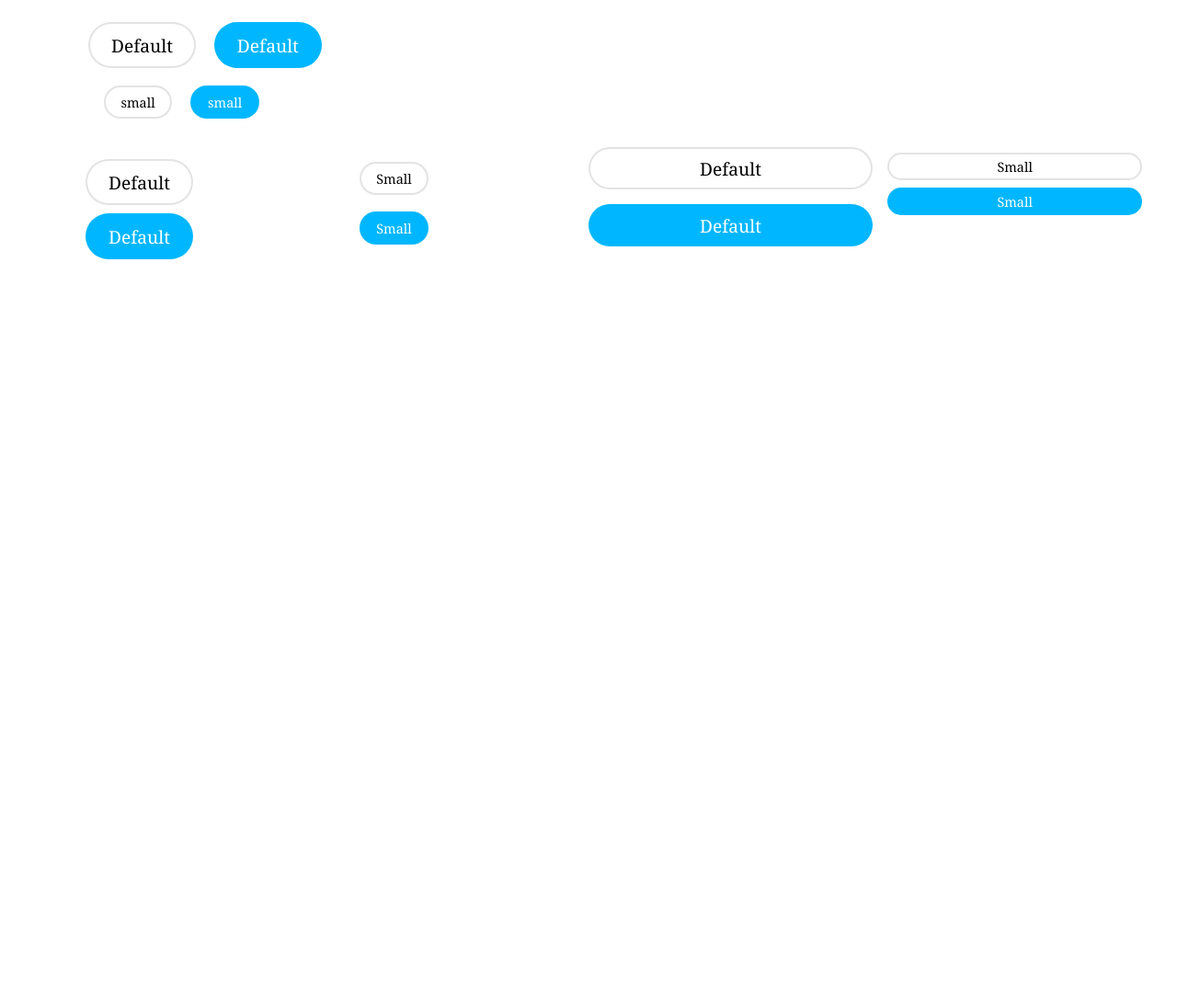
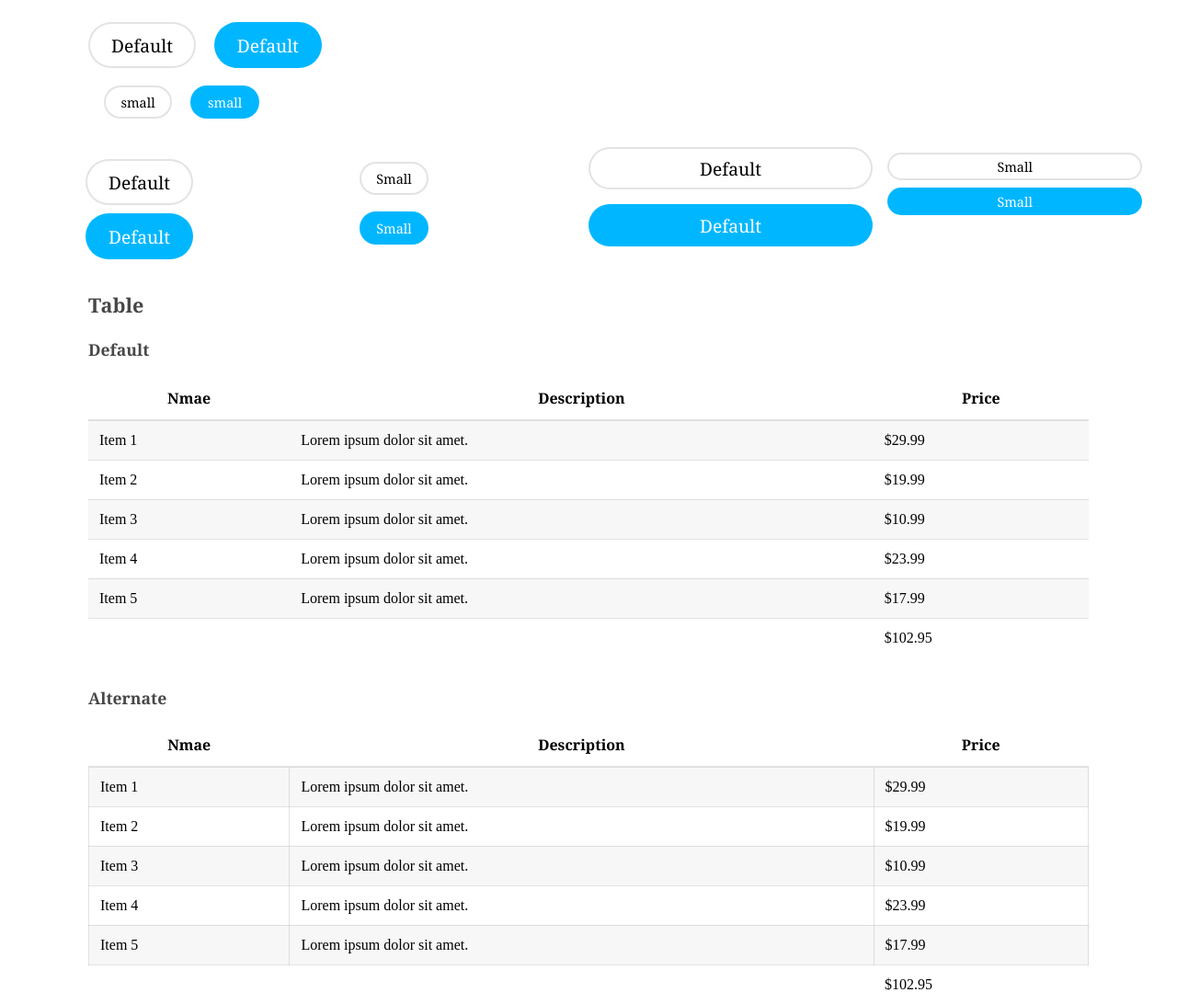
Before and after one commit to amirmohammadhassanabadi/HTML-CSS-FinalProject-1, a website: page elements.html in a window 1280 px wide. Shown: the part 2165-3257 px from the top of the page at 92% size. Before the commit the page ends 2482 px from the top, so only its background shows below. Drawn offline with Linux system fonts and the light colour scheme; files whose address does not match are found by name.

Commit message:
section-7 finnished

```diff
--- a/css/elements.css
+++ b/css/elements.css
@@ -531,3 +531,55 @@ h4{
 /* End of Part 2 */
 /* Secion 6 */
 /* ============================== */
+/* Session 7 */
+/* Table 1 */
+#section-7 header h3{
+    margin-bottom: 1em;
+}
+#section-7 .s7-part-1 h4{
+    margin-bottom: 1em;
+}
+.table-1{
+    border-collapse: collapse;
+}
+.table-1{
+    width: 100%;
+    margin-bottom: 2em;
+}
+.table-1 td:not(.last-cells) {
+    border-bottom: solid 1px rgba(144, 144, 144, 0.25);
+}
+td{
+    font-family: 'Times New Roman', Times, serif;
+    font-size: 1em;
+    padding: 0.75em 0.75em;
+}
+th{
+    font-size: 1em;
+    padding: 0.75em 0.75em;
+}
+.head-cells{
+    border-bottom: solid 2px rgba(144, 144, 144, 0.25) !important;
+}
+.table-1  tr:nth-child(2n + 2){
+    background-color: rgba(144, 144, 144, 0.075);
+}
+/* End of Table 1 */
+/* =================================================== */
+/* Table 2 */
+.table-2{
+    border-collapse: collapse;
+}
+.table-2{
+    width: 100%;
+    margin-top: 1em;
+}
+.table-2  tr:nth-child(2n + 2){
+    background-color: rgba(144, 144, 144, 0.075);
+}
+.table-2 td:not(.last-cells){
+    border: solid 1px rgba(144, 144, 144, 0.25);
+}
+/* End of Table 2 */
+/* End of Session 7 */
+/* ================================= */
--- a/elements.html
+++ b/elements.html
@@ -298,6 +298,98 @@
                     </div>
                 </div>
             </section>
+            <!-- ------------------------------------------------------ -->
+            <section id="section-7">
+                <header>
+                    <h3>
+                        Table
+                    </h3>
+                </header>
+                <div class="s7-part-1">
+                    <h4>
+                        Default
+                    </h4>
+                    <table class="table-1">
+                        <tr>
+                            <th class="head-cells">Nmae</th>
+                            <th class="head-cells">Description</th>
+                            <th class="head-cells">Price</th>
+                        </tr>
+                        <tr>
+                            <td>Item 1</td>
+                            <td>Lorem ipsum dolor sit amet.</td>
+                            <td>$29.99</td>
+                        </tr>
+                        <tr>
+                            <td>Item 2</td>
+                            <td>Lorem ipsum dolor sit amet.</td>
+                            <td>$19.99</td>
+                        </tr>
+                        <tr>
+                            <td>Item 3</td>
+                            <td>Lorem ipsum dolor sit amet.</td>
+                            <td>$10.99</td>
+                        </tr>
+                        <tr>
+                            <td>Item 4</td>
+                            <td>Lorem ipsum dolor sit amet.</td>
+                            <td>$23.99</td>
+                        </tr>
+                        <tr>
+                            <td>Item 5</td>
+                            <td>Lorem ipsum dolor sit amet.</td>
+                            <td>$17.99</td>
+                        </tr>
+                        <tr>
+                            <td class="last-cells"></td>
+                            <td class="last-cells"></td>
+                            <td class="last-cells">$102.95</td>
+                        </tr>
+                    </table>
+                </div>
+                <div class="s7-part-2">
+                    <h4>
+                        Alternate
+                    </h4>
+                    <table class="table-2">
+                        <tr>
+                            <th class="head-cells">Nmae</th>
+                            <th class="head-cells">Description</th>
+                            <th class="head-cells">Price</th>
+                        </tr>
+                        <tr>
+                            <td>Item 1</td>
+                            <td>Lorem ipsum dolor sit amet.</td>
+                            <td>$29.99</td>
+                        </tr>
+                        <tr>
+                            <td>Item 2</td>
+                            <td>Lorem ipsum dolor sit amet.</td>
+                            <td>$19.99</td>
+                        </tr>
+                        <tr>
+                            <td>Item 3</td>
+                            <td>Lorem ipsum dolor sit amet.</td>
+                            <td>$10.99</td>
+                        </tr>
+                        <tr>
+                            <td>Item 4</td>
+                            <td>Lorem ipsum dolor sit amet.</td>
+                            <td>$23.99</td>
+                        </tr>
+                        <tr>
+                            <td>Item 5</td>
+                            <td>Lorem ipsum dolor sit amet.</td>
+                            <td>$17.99</td>
+                        </tr>
+                        <tr>
+                            <td class="last-cells"></td>
+                            <td class="last-cells"></td>
+                            <td class="last-cells">$102.95</td>
+                        </tr>
+                    </table>
+                </div>
+            </section>
         </main>
     </div>
 </body>
```
